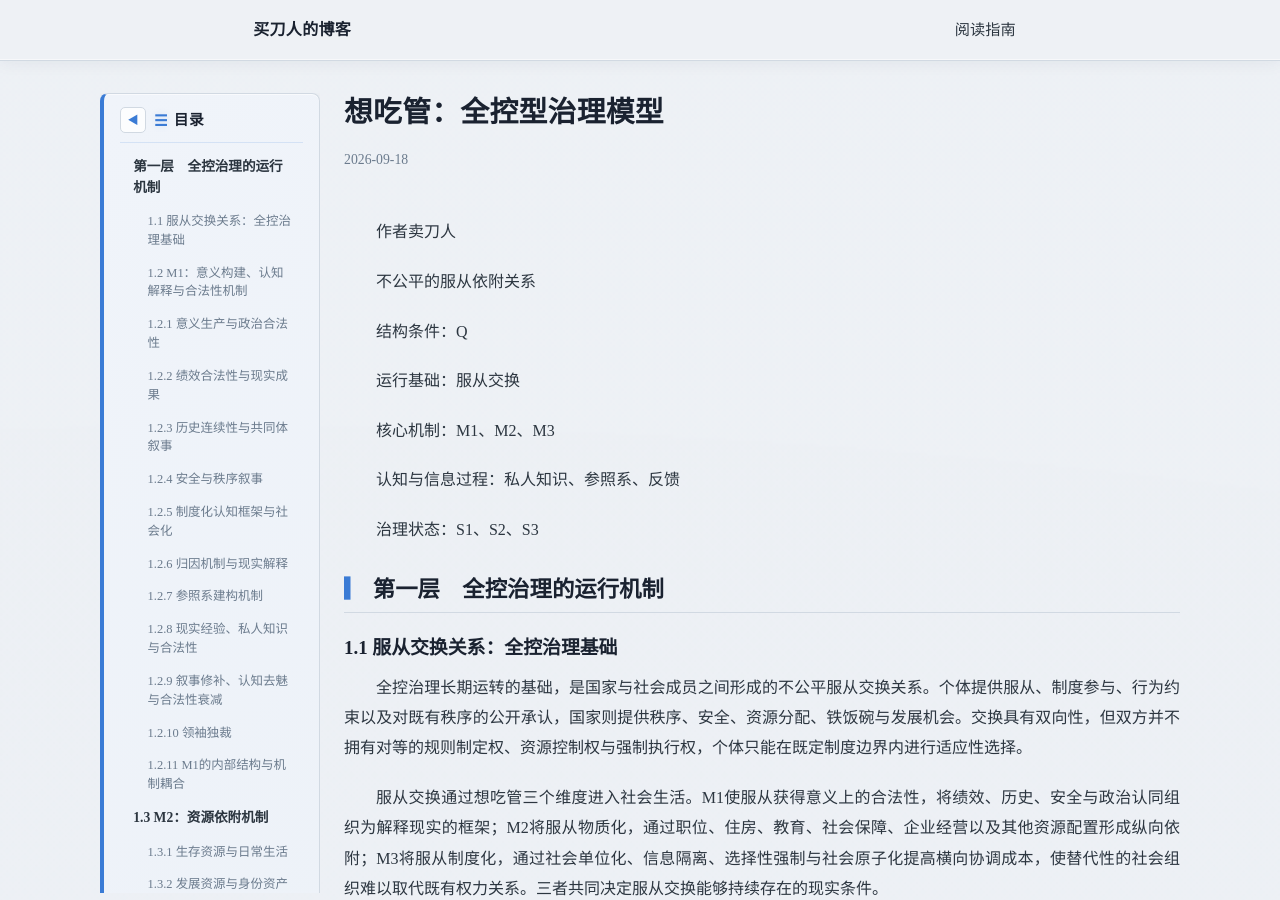
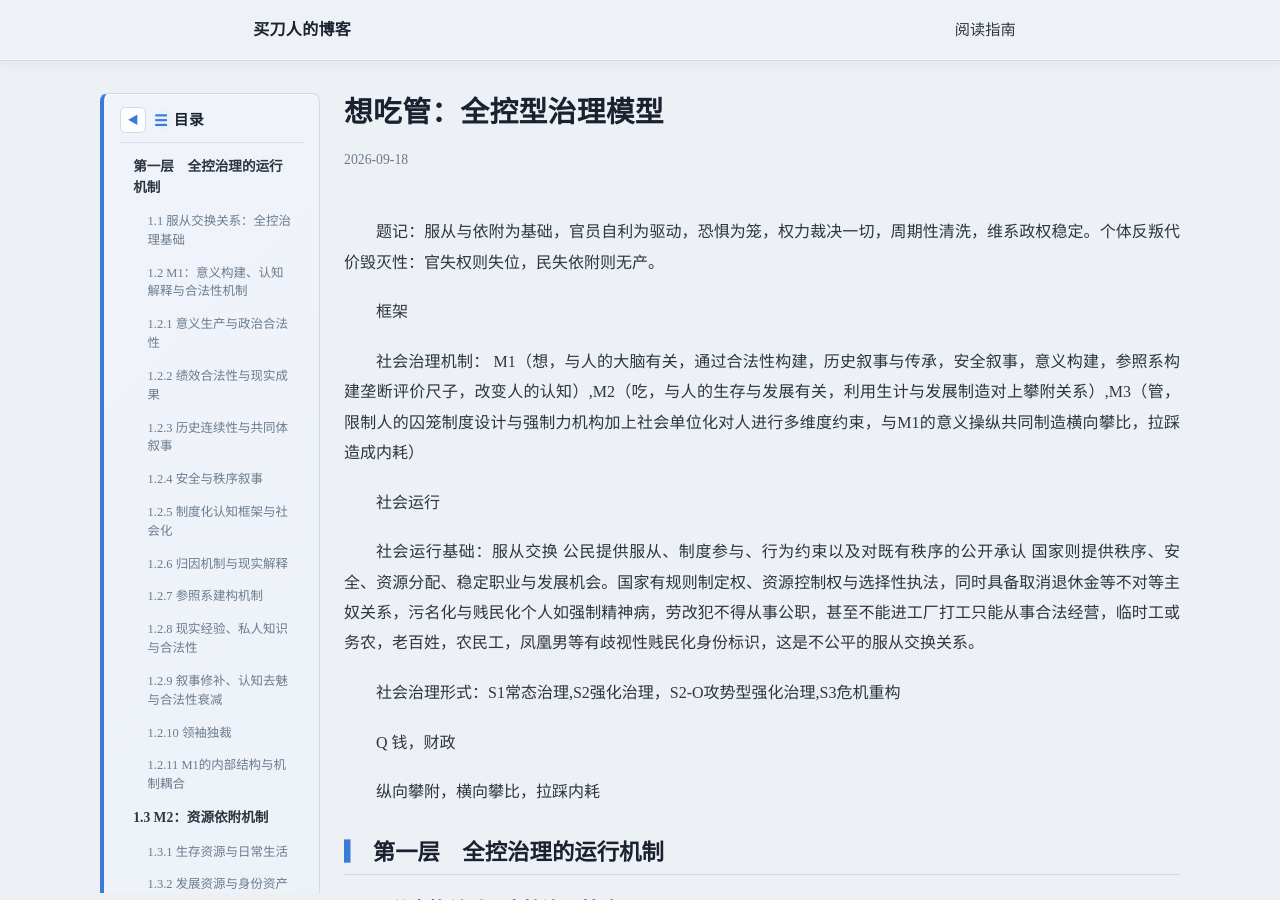
Before and after one commit to maidaoren/maidaoren.github.io, a Jekyll site: the page built from _posts/2026-09-18-Want-to-eat-pipe-Total-control-governance-model.md, in a window 1280 px wide and 900 px high. Built offline with Jekyll 4.4.1, drawn with Linux system fonts in a browser that asks for light colours; nearby versions of some CDN libraries.

Commit message:
卖刀人
test

```diff
--- a/_posts/2026-09-18-Want-to-eat-pipe-Total-control-governance-model.md
+++ b/_posts/2026-09-18-Want-to-eat-pipe-Total-control-governance-model.md
@@ -6,20 +6,22 @@ sticky: true
 sticky_order: 1
 ---
 
+题记：服从与依附为基础，官员自利为驱动，恐惧为笼，权力裁决一切，周期性清洗，维系政权稳定。个体反叛代价毁灭性：官失权则失位，民失依附则无产。
 
-作者卖刀人
+框架
 
-不公平的服从依附关系
+社会治理机制： M1（想，与人的大脑有关，通过合法性构建，历史叙事与传承，安全叙事，意义构建，参照系构建垄断评价尺子，改变人的认知）,M2（吃，与人的生存与发展有关，利用生计与发展制造对上攀附关系）,M3（管，限制人的囚笼制度设计与强制力机构加上社会单位化对人进行多维度约束，与M1的意义操纵共同制造横向攀比，拉踩造成内耗）
 
-结构条件：Q
+社会运行
 
-运行基础：服从交换
+社会运行基础：服从交换 公民提供服从、制度参与、行为约束以及对既有秩序的公开承认 国家则提供秩序、安全、资源分配、稳定职业与发展机会。国家有规则制定权、资源控制权与选择性执法，同时具备取消退休金等不对等主奴关系，污名化与贱民化个人如强制精神病，劳改犯不得从事公职，甚至不能进工厂打工只能从事合法经营，临时工或务农，老百姓，农民工，凤凰男等有歧视性贱民化身份标识，这是不公平的服从交换关系。
 
-核心机制：M1、M2、M3
+社会治理形式：S1常态治理,S2强化治理，S2-O攻势型强化治理,S3危机重构
 
-认知与信息过程：私人知识、参照系、反馈
+Q 钱，财政
 
-治理状态：S1、S2、S3
+
+纵向攀附，横向攀比，拉踩内耗
 
 ## 第一层　全控治理的运行机制
 
```
Also changed, not shown: _posts/2026-09-18-全控型治理模型（M1,M2,M3及参照系）典型案例合集.md (+2 -2 lines).
